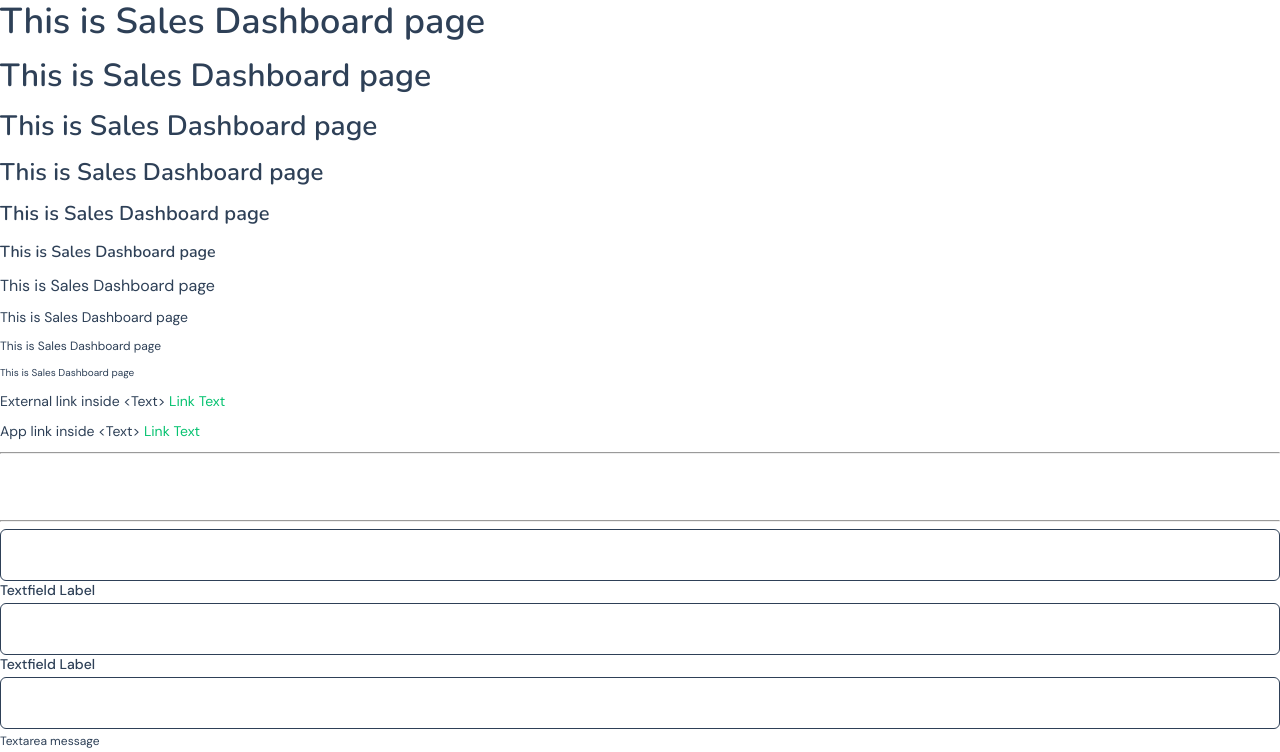
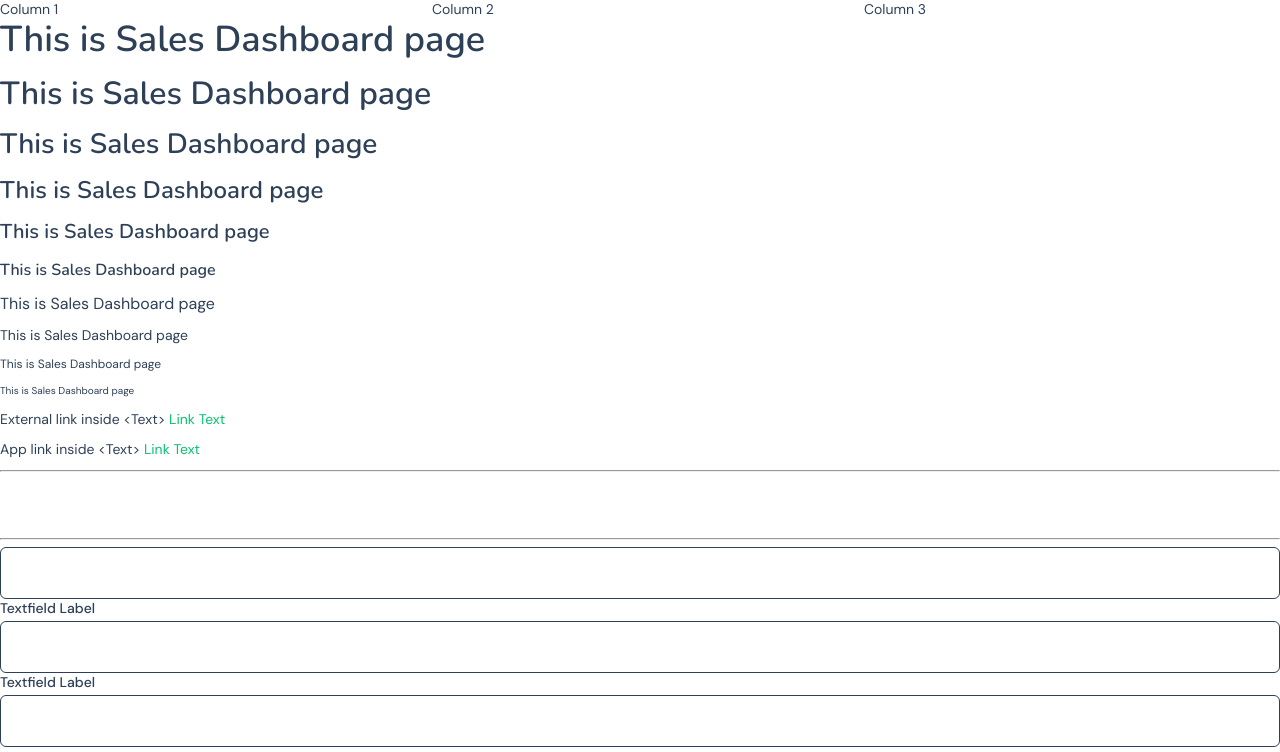
Before and after one commit to PenguinQ/compos, a Vue app: page /sales/dashboard in a window 1280 px wide. Shown: the top 752 px of the page. Built offline with nearby package versions, Linux system fonts and the light colour scheme; some icons are missing.

Commit message:
feat: init grid

```diff
--- a/package.json
+++ b/package.json
@@ -32,6 +32,7 @@
     "@types/node": "^20.5.1",
     "@vitejs/plugin-vue": "^4.2.3",
     "chalk": "^5.3.0",
+    "csstype": "^3.1.2",
     "fs-extra": "^11.1.1",
     "glob": "^10.3.10",
     "lodash": "^4.17.21",
--- a/src/assets/_mixins.scss
+++ b/src/assets/_mixins.scss
@@ -4,8 +4,38 @@ $screen-lg: 992px;
 $screen-xl: 1200px;
 $screen-xxl: 1400px;
 
+@mixin screen-sm {
+  @media (min-width: $screen-md) {
+    @content;
+  }
+};
+
 @mixin screen-md {
   @media (min-width: $screen-md) {
     @content;
   }
 };
+
+@mixin screen-lg {
+  @media (min-width: $screen-md) {
+    @content;
+  }
+};
+
+@mixin screen-xl {
+  @media (min-width: $screen-md) {
+    @content;
+  }
+};
+
+@mixin screen-xxl {
+  @media (min-width: $screen-md) {
+    @content;
+  }
+};
+
+@mixin screen-rwd($screen) {
+  @media (min-width: $screen + 'px') {
+    @content;
+  }
+}
--- /dev/null
+++ b/src/components/Layout/Column.vue
@@ -0,0 +1,55 @@
+<script setup lang="ts">
+import { reactive } from 'vue';
+import type * as CSS from 'csstype';
+
+export interface ColumnType {
+  [key: string]: number | string;
+}
+
+interface Props {
+  align?: CSS.Properties<'selfAlign'>;
+  column?: number | string | ColumnType;
+  order?: number | string;
+}
+
+const props = defineProps<Props>();
+
+const { column } = props;
+
+const columnBreakpoints = reactive({
+  'data-cp-column': typeof column === 'object' ? column?.default : column ? column : undefined,
+  'data-cp-column-md': typeof column === 'object' ? column?.md : undefined,
+});'cp-row';
+
+const columnStyle = reactive({
+  'order': props.order,
+  'align-self': props.align,
+})
+</script>
+
+<template>
+  <div class="cp-column" v-bind="columnBreakpoints" :style="columnStyle">
+    <slot></slot>
+  </div>
+</template>
+
+<style lang="scss">
+@import './_variables';
+@import './_mixins';
+
+.cp-column {
+  max-width: 100%;
+  flex: 1 0 0%;
+
+  // &[data-cp-column="auto"] {
+  //   width: auto;
+  //   flex: 0 0 auto;
+  // }
+}
+
+@include create-column('column');
+
+@include screen-md {
+  @include create-column('column', 'md');
+}
+</style>
--- /dev/null
+++ b/src/components/Layout/Container.vue
@@ -0,0 +1,41 @@
+<script setup lang="ts">
+interface Props {
+  fluid?: boolean;
+  breakpoint?: 'md';
+}
+
+defineProps<Props>();
+</script>
+
+<template>
+  <div
+    class="cp-container"
+    :data-cp-fluid="fluid ? fluid : undefined"
+    :data-cp-breakpoint="breakpoint ? breakpoint : undefined"
+  >
+    <slot></slot>
+  </div>
+</template>
+
+<style lang="scss">
+.cp-container {
+  &,
+  &[data-cp-fluid] {
+    width: 100%;
+    margin-right: auto;
+    margin-left: auto;
+  }
+}
+
+@include screen-md {
+  .cp-container {
+    &:not([data-cp-breakpoint]):not([data-cp-fluid]) {
+      max-width: 1320px;
+    }
+
+    &[data-cp-breakpoint="md"] {
+      max-width: 1320px;
+    }
+  }
+}
+</style>
--- /dev/null
+++ b/src/components/Layout/Row.vue
@@ -0,0 +1,80 @@
+<script setup lang="ts">
+import { reactive } from 'vue';
+import type * as CSS from 'csstype';
+import type { ColumnType } from './Column.vue';
+
+interface GutterType {
+  column?: number | string | null;
+  row?: number | string | null;
+}
+
+interface Props {
+  align?: CSS.Properties<'alignItems'>;
+  column?: number | string | ColumnType;
+  direction?: CSS.Properties<'flexDirection'>;
+  gutter?: number | string | GutterType;
+  justify?: CSS.Properties<'justifyContent'>;
+  margin?: number | string;
+}
+
+const props = defineProps<Props>();
+
+const { column, gutter } = props;
+const gutters: GutterType = { column: null, row: null };
+
+if (gutter) {
+  if (typeof gutter === 'object') {
+    gutters.column = typeof gutter.column === 'number' ? `${gutter.column}px` : gutter.column;
+    gutters.row = typeof gutter.row === 'number' ? `${gutter.row}px` : gutter.row;
+  } else if (typeof gutter === 'number') {
+    gutters.column = `${gutter}px`;
+    gutters.row = `${gutter}px`;
+  } else {
+    gutters.column = gutter;
+    gutters.row = gutter;
+  }
+}
+
+const columnBreakpoints = reactive({
+  'data-cp-column': typeof column === 'object' ? column?.default : column ? column : undefined,
+  'data-cp-column-md': typeof column === 'object' ? column?.md : undefined,
+});
+
+const rowStyle = reactive({
+  '--gutter-col': gutters.column,
+  '--gutter-row': gutters.row,
+  'flex-direction': props.direction,
+  'align-items': props.align,
+  'justify-content': props.justify,
+  'margin': props.margin,
+});
+</script>
+
+<template>
+  <div class="cp-row" v-bind="columnBreakpoints" :style="rowStyle">
+    <slot></slot>
+  </div>
+</template>
+
+<style lang="scss">
+@import './_variables';
+@import './_mixins';
+
+.cp-row {
+  display: flex;
+  flex-wrap: wrap;
+  column-gap: $gutterColumn;
+  row-gap: $gutterRow;
+
+  // &[data-cp-column="auto"] > * {
+  //   width: auto;
+  //   flex: 0 0 auto;
+  // }
+}
+
+@include create-column('row');
+
+@include screen-md {
+  @include create-column('row', 'md');
+}
+</style>
--- /dev/null
+++ b/src/components/Layout/_mixins.scss
@@ -0,0 +1,32 @@
+@mixin create-column($for: 'row', $size: '', $column: 12) {
+  $dataSelector: 'data-cp-column';
+  $childSelector: '> *';
+
+  @if ($for == 'column') {
+    $childSelector: '';
+  }
+
+  @if $size != '' {
+    $dataSelector: 'data-cp-column-#{$size}';
+  }
+
+  .cp-#{$for}[#{$dataSelector}="auto"] #{$childSelector} {
+    width: auto;
+    flex: 0 0 auto;
+  }
+
+  @for $i from 1 through $column {
+    $baseWidth: calc((100 / $i) * 1%);
+    $additionalWidth: $gutterColumn / $i;
+
+    @if ($for == 'column') {
+      $baseWidth: calc((100 / ($column / $i)) * 1%);
+      $additionalWidth: $gutterColumn / calc($column / $i);
+    }
+
+    .cp-#{$for}[#{$dataSelector}="#{$i}"] #{$childSelector} {
+      max-width: calc((#{$baseWidth} - #{$gutterColumn}) + #{$additionalWidth});
+      flex-basis: calc((#{$baseWidth} - #{$gutterColumn}) + #{$additionalWidth});
+    }
+  }
+}
--- /dev/null
+++ b/src/components/Layout/_variables.scss
@@ -0,0 +1,2 @@
+$gutterColumn: var(--gutter-column, 16px);
+$gutterRow: var(--gutter-row, 16px);
--- /dev/null
+++ b/src/components/Layout/index.ts
@@ -0,0 +1,9 @@
+import Column from './Column.vue';
+import Container from './Container.vue';
+import Row from './Row.vue';
+
+export {
+  Column,
+  Container,
+  Row,
+};
--- a/src/views/sales/SalesDashboard.vue
+++ b/src/views/sales/SalesDashboard.vue
@@ -4,6 +4,7 @@ import Textfield from '@components/Textfield';
 import Textarea from '@components/Textarea';
 import Link from '@components/Link';
 import QuantityEditor from '@components/QuantityEditor';
+import { Container, Row, Column } from '@components/Layout';
 import { Check, Eye, EyeFilled, ArrowDown } from '@icons';
 
 const testCallback = () => {
@@ -12,6 +13,13 @@ const testCallback = () => {
 </script>
 
 <template>
+  <Container>
+    <Row>
+      <Column>Column 1</Column>
+      <Column>Column 2</Column>
+      <Column>Column 3</Column>
+    </Row>
+  </Container>
   <Text heading="1">This is Sales Dashboard page</Text>
   <Text heading="2">This is Sales Dashboard page</Text>
   <Text heading="3">This is Sales Dashboard page</Text>
```
Also changed, not shown: 2 other files (tests, documents, lock files or other folders).
